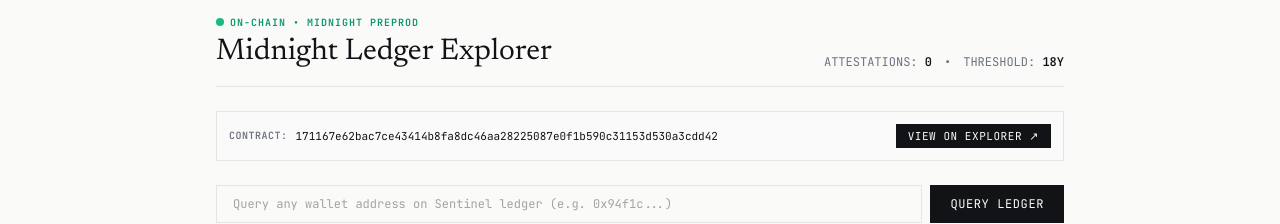
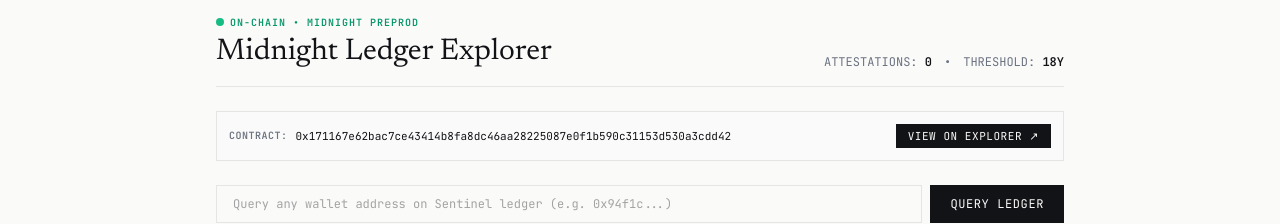
Before and after one commit to kantabhishek-webgod/Sentinel, a React (Vite) app: page / in a window 1280 px wide. Shown: the part 1257-1481 px from the top of the page. Built offline with nearby package versions, Linux system fonts and the light colour scheme.

Commit message:
docs: format midnight explorer url with /contracts/0x prefix

```diff
--- a/deployed_contract.json
+++ b/deployed_contract.json
@@ -1,7 +1,7 @@
 {
   "contractName": "Sentinel",
-  "contractAddress": "171167e62bac7ce43414b8fa8dc46aa28225087e0f1b590c31153d530a3cdd42",
-  "explorerUrl": "https://preprod.midnightexplorer.com/contract/171167e62bac7ce43414b8fa8dc46aa28225087e0f1b590c31153d530a3cdd42",
+  "contractAddress": "0x171167e62bac7ce43414b8fa8dc46aa28225087e0f1b590c31153d530a3cdd42",
+  "explorerUrl": "https://preprod.midnightexplorer.com/contracts/0x171167e62bac7ce43414b8fa8dc46aa28225087e0f1b590c31153d530a3cdd42",
   "network": "preprod",
   "indexer": "https://indexer.preprod.midnight.network/api/v4/graphql",
   "node": "https://rpc.preprod.midnight.network",
--- a/src/components/LedgerExplorer.tsx
+++ b/src/components/LedgerExplorer.tsx
@@ -61,12 +61,12 @@
       <div className="mb-6 p-3 bg-neutral-50 dark:bg-neutral-900/60 border border-editorial-border dark:border-editorial-borderDark flex flex-col sm:flex-row sm:items-center justify-between gap-2 text-xs font-mono">
         <div className="flex items-center gap-2 overflow-hidden">
           <span className="text-[10px] uppercase tracking-wider text-editorial-muted dark:text-editorial-mutedDark font-semibold shrink-0">CONTRACT:</span>
-          <span className="font-mono text-editorial-ink dark:text-editorial-inkDark truncate text-[11px]" title="171167e62bac7ce43414b8fa8dc46aa28225087e0f1b590c31153d530a3cdd42">
-            171167e62bac7ce43414b8fa8dc46aa28225087e0f1b590c31153d530a3cdd42
+          <span className="font-mono text-editorial-ink dark:text-editorial-inkDark truncate text-[11px]" title="0x171167e62bac7ce43414b8fa8dc46aa28225087e0f1b590c31153d530a3cdd42">
+            0x171167e62bac7ce43414b8fa8dc46aa28225087e0f1b590c31153d530a3cdd42
           </span>
         </div>
         <a
-          href="https://preprod.midnightexplorer.com/contract/171167e62bac7ce43414b8fa8dc46aa28225087e0f1b590c31153d530a3cdd42"
+          href="https://preprod.midnightexplorer.com/contracts/0x171167e62bac7ce43414b8fa8dc46aa28225087e0f1b590c31153d530a3cdd42"
           target="_blank"
           rel="noopener noreferrer"
           className="inline-flex items-center gap-1 px-3 py-1 bg-editorial-ink dark:bg-editorial-inkDark text-editorial-bg dark:text-editorial-bgDark text-[11px] uppercase tracking-wider hover:bg-editorial-accent hover:text-white transition-colors shrink-0"
```
Also changed, not shown: 2 other files (tests, documents, lock files or other folders).
